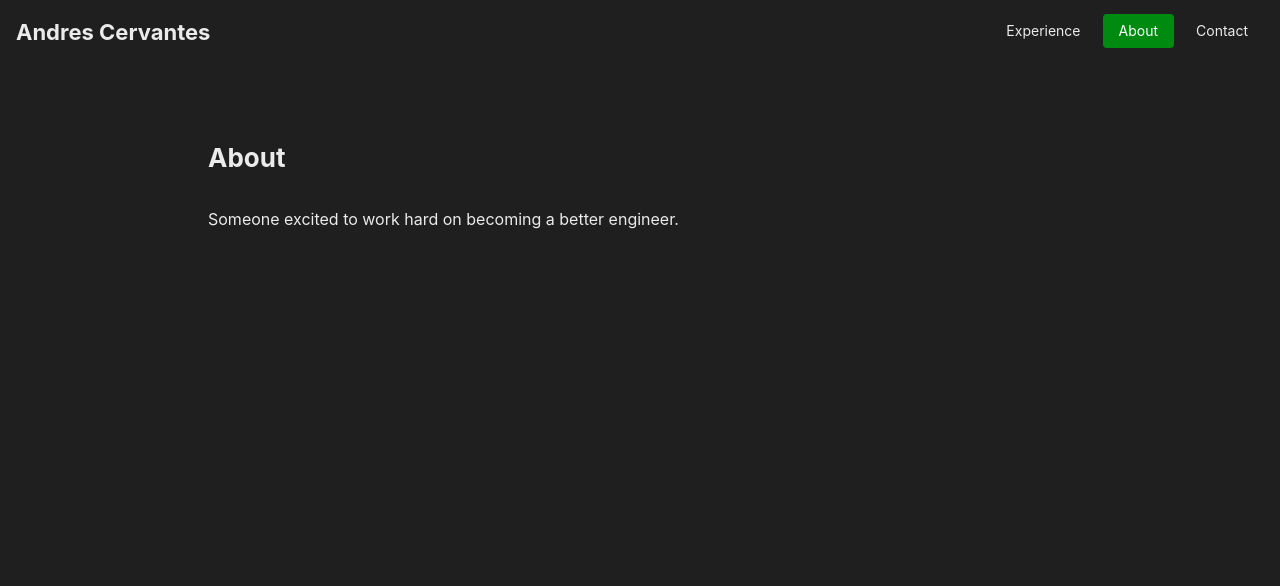
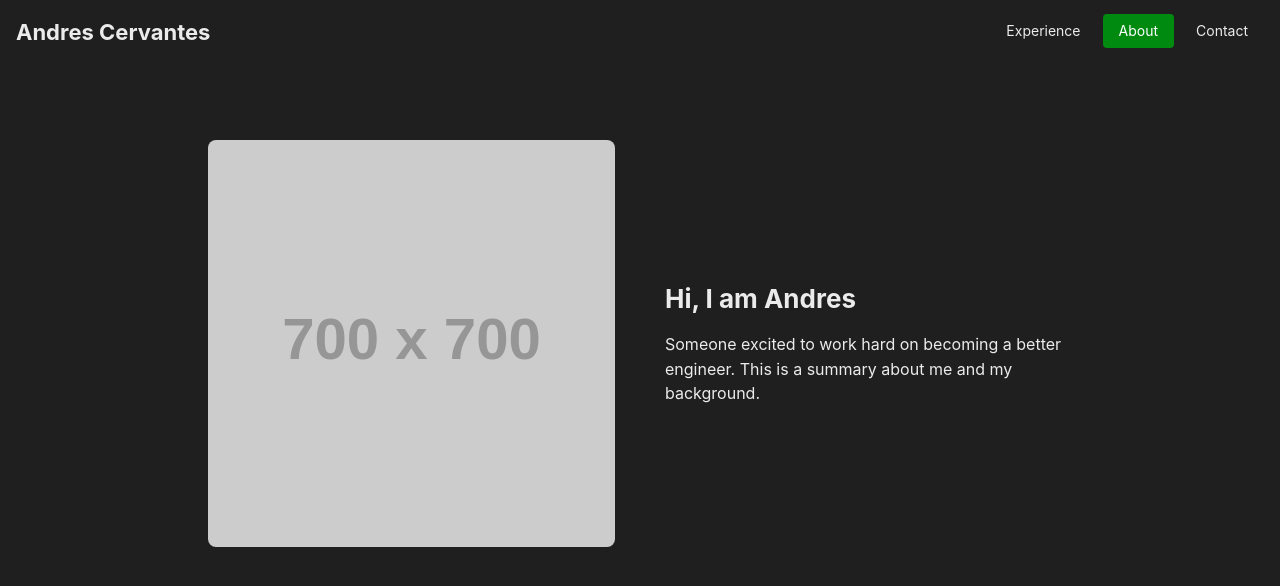
Before and after one commit to cervand/cervand.github.io, a React (Vite) app: page / in a window 1280 px wide. Both pictures are taken after a click on the tab "About". Shown: the top 586 px of the page. Built offline with nearby package versions, Linux system fonts and the light colour scheme.

Commit message:
Refactor AboutTab component to use Grid layout and add profile image

```diff
--- a/src/components/AboutTab.jsx
+++ b/src/components/AboutTab.jsx
@@ -1,14 +1,26 @@
 // src/components/TabContent/AboutTab.jsx
-import { Title, Text, Stack } from '@mantine/core';
+import { Title, Text, Stack, Grid, Image } from '@mantine/core';
 
 function AboutTab() {
   return (
-    <Stack>
-      <Title order={2} mb="md" c="brand.2">About</Title>
-      <Text c="brand.2">
-        Someone excited to work hard on becoming a better engineer.
-      </Text>
-    </Stack>
+    <Grid gutter={50} align="center">
+      <Grid.Col span={{ base: 12, md: 6 }}>
+        <Image
+          src="https://placehold.co/700x700"
+          alt="Profile"
+          radius="md"
+        />
+      </Grid.Col>
+      <Grid.Col span={{ base: 12, md: 6 }}>
+        <Stack>
+          <Title order={2} c="brand.2">Hi, I am Andres</Title>
+          <Text c="brand.2">
+            Someone excited to work hard on becoming a better engineer.
+            This is a summary about me and my background.
+          </Text>
+        </Stack>
+      </Grid.Col>
+    </Grid>
   );
 }
 
```
